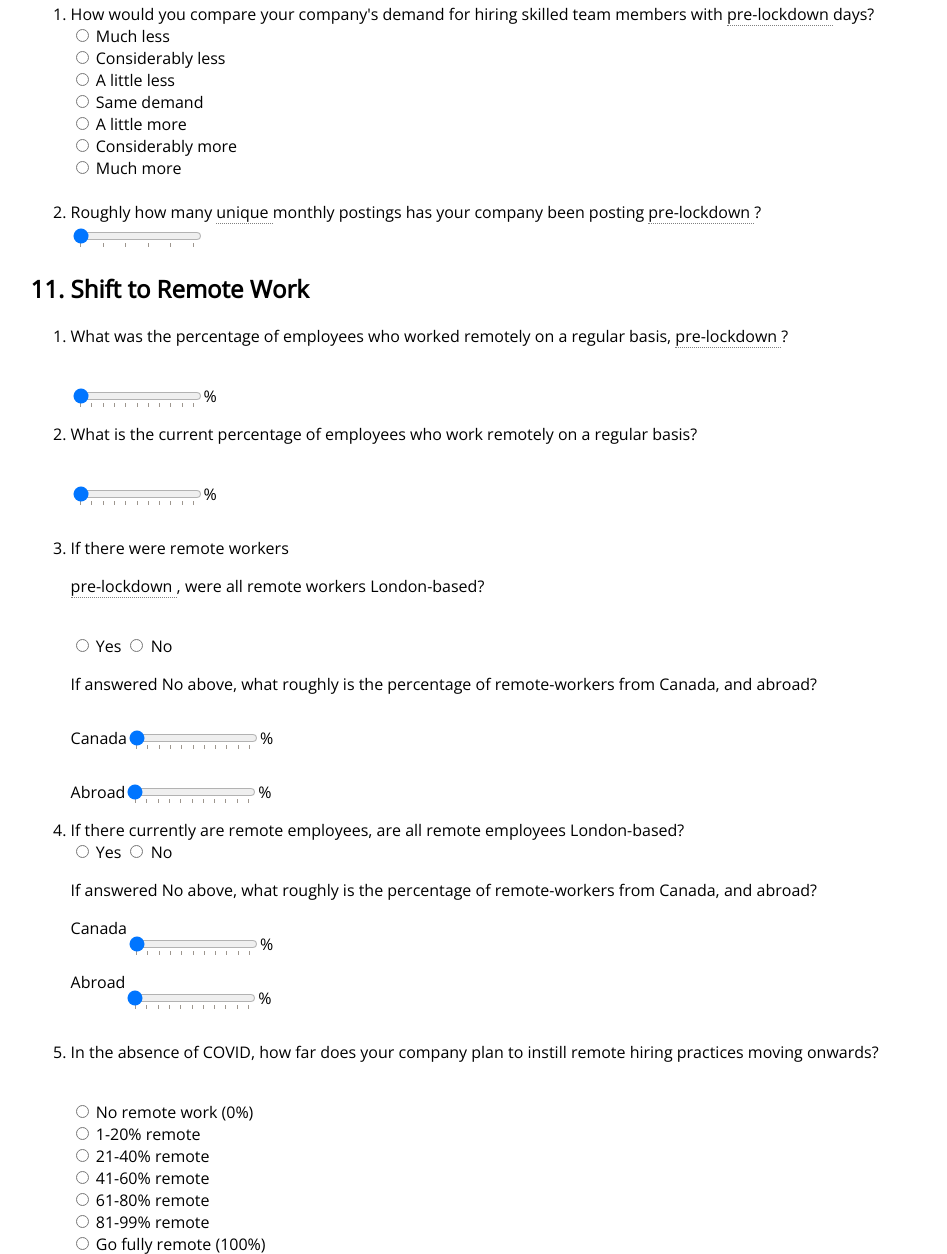
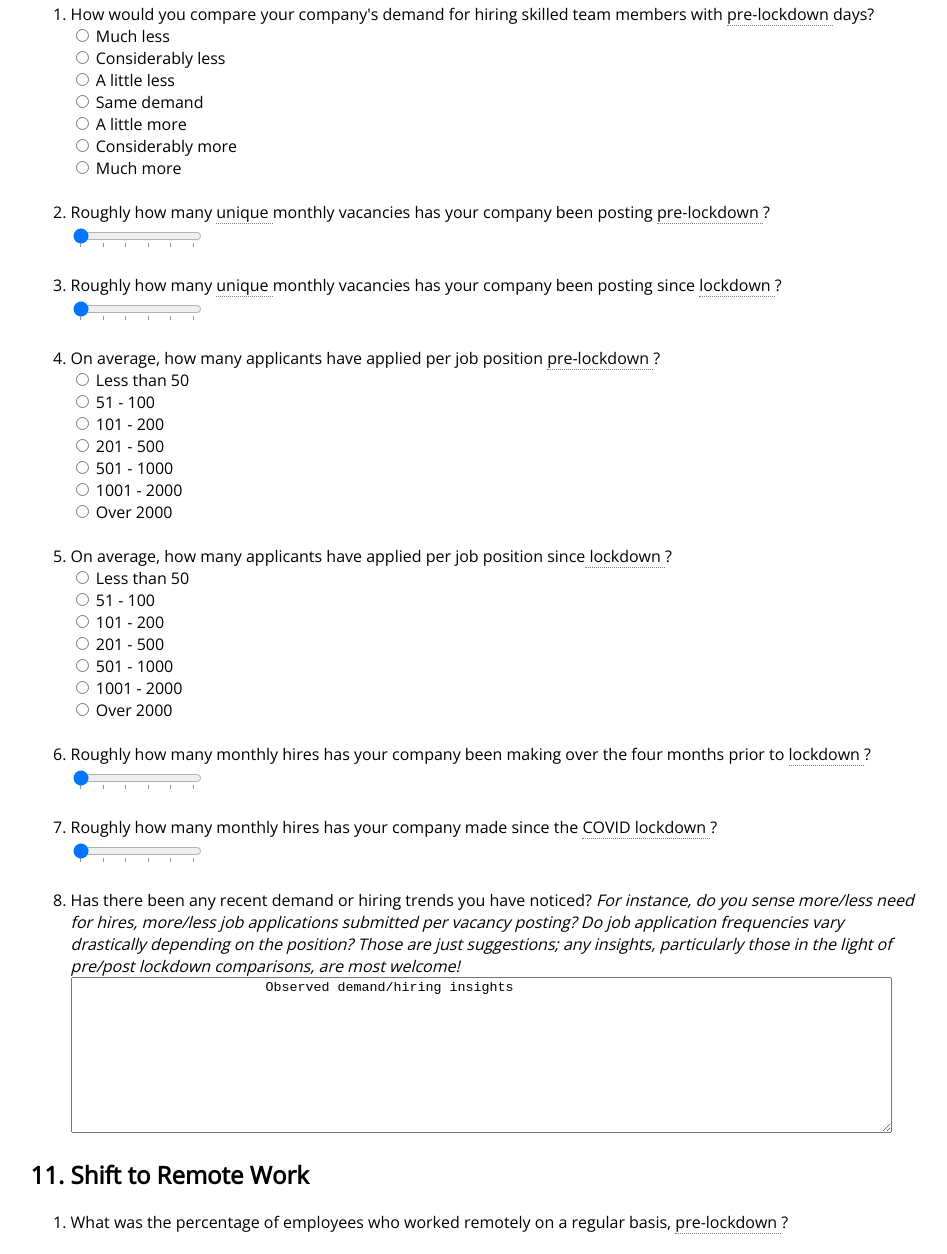
Before and after one commit to NohaKareem/City-survey, a plain HTML site: page index.html in a window 1280 px wide. Shown: the part 133-1387 px from the top of the page, without its empty margins (167-1114 px from the left). Drawn offline with nearby package versions, Linux system fonts and the light colour scheme.

Commit message:
Added questions for topic 5

```diff
--- a/index.html
+++ b/index.html
@@ -43,7 +43,11 @@
 
                 <br>
                 <li>
-                    <label for="">Roughly how many <div class="preLockDown">unique <span class="tooltip">Unique per position, not posting medium. For instnace, one job posted on the company website and five other hiring websites is marked as 1.</span></div> monthly postings has your company been posting <div class="preLockDown">pre-lockdown <span class="tooltip">druing 4 months to the COVID lockdown (around mid-March, 2020)</span></div>?</label>
+                    <label for="">
+                        Roughly how many <div class="preLockDown">unique <span class="tooltip">Unique per position, not posting medium. For instnace, one job posted on the company website and five other hiring websites is marked as 1.</span></div>
+                        monthly vacancies has your company been posting <div class="preLockDown">pre-lockdown
+                        <span class="tooltip">druing 4 months to the COVID lockdown (around mid-March, 2020)</span></div>?
+                    </label>
                     <br>
                     <input type="range" value="0" id="q5_2" name="q5_2" min="0" max="50" list="job_posts" class="question">
                     <datalist id="job_posts">
@@ -55,7 +59,109 @@
                         <option value="50"></option>
                     </datalist>
                     <p class="response notPercent"></p>
-            </li>
+                </li>
+
+                <br>
+                <li>
+                    <label for="q5_3">
+                        Roughly how many <div class="preLockDown">unique <span class="tooltip">Unique per position, not posting medium. For instnace, one job posted on the company website and five other hiring websites is marked as 1.</span></div>
+                        monthly vacancies has your company been posting since <div class="preLockDown">lockdown
+                        <span class="tooltip">Lockdown has started in London, ON around mid-March, 2020</span></div>?
+                    </label>
+                    <br>
+                    <input type="range" value="0" id="q5_3" name="q5_3" min="0" max="50" list="job_posts" class="question">
+                    <p class="response notPercent"></p>
+                </li>
+
+                <br>
+                <li>
+                    <label for="q5_4">On average, how many applicants have applied per job position <div class="preLockDown">pre-lockdown <span class="tooltip">druing 4 months to the COVID lockdown (around mid-March, 2020)</span></div>?</label>
+                    <br>
+                    <input type="radio" id="q5_4_1" name="q5_4" value="q5_4_1">
+                    <label for="q5_4_1">Less than 50</label>
+                    <br>
+                    <input type="radio" id="q5_4_2" name="q5_4" value="q5_4_2">
+                    <label for="q5_4_2">51 - 100</label>
+                    <br>
+                    <input type="radio" id="q5_4_3" name="q5_4" value="q5_4_3">
+                    <label for="q5_4_3">101 - 200</label>
+                    <br>
+                    <input type="radio" id="q5_4_4" name="q5_4" value="q5_4_4">
+                    <label for="q5_4_4">201 - 500</label>
+                    <br>
+                    <input type="radio" id="q5_4_5" name="q5_4" value="q5_4_5">
+                    <label for="q5_4_5">501 - 1000</label>
+                    <br>
+                    <input type="radio" id="q5_4_5" name="q5_4" value="q5_4_5">
+                    <label for="q5_4_5">1001 - 2000</label>
+                    <br>
+                    <input type="radio" id="q5_4_6" name="q5_4" value="q5_4_6">
+                    <label for="q5_4_6">Over 2000</label>
+                    <br>
+                </li>
+
+                <br>
+                <li>
+                    <label for="q5_5">On average, how many applicants have applied per job position since<div class="preLockDown"> lockdown <span class="tooltip">Lockdown has started in London, ON around mid-March, 2020</span></div>?</label>
+                    <br>
+                    <input type="radio" id="q5_5_1" name="q5_5" value="q5_5_1">
+                    <label for="q5_5_1">Less than 50</label>
+                    <br>
+                    <input type="radio" id="q5_5_2" name="q5_5" value="q5_5_2">
+                    <label for="q5_5_2">51 - 100</label>
+                    <br>
+                    <input type="radio" id="q5_5_3" name="q5_5" value="q5_5_3">
+                    <label for="q5_5_3">101 - 200</label>
+                    <br>
+                    <input type="radio" id="q5_5_4" name="q5_5" value="q5_5_4">
+                    <label for="q5_5_4">201 - 500</label>
+                    <br>
+                    <input type="radio" id="q5_5_5" name="q5_5" value="q5_5_5">
+                    <label for="q5_5_5">501 - 1000</label>
+                    <br>
+                    <input type="radio" id="q5_5_5" name="q5_5" value="q5_5_5">
+                    <label for="q5_5_5">1001 - 2000</label>
+                    <br>
+                    <input type="radio" id="q5_5_6" name="q5_5" value="q5_5_6">
+                    <label for="q5_5_6">Over 2000</label>
+                    <br>
+                </li>
+
+                <br>
+                <li>
+                    <label for="q5_6">
+                        Roughly how many monthly hires has your company been making over the four months prior to <div class="preLockDown">lockdown
+                        <span class="tooltip">Lockdown has started in London, ON around mid-March, 2020</span></div>?
+                    </label>
+                    <br>
+                    <input type="range" value="0" id="q5_6" name="q5_6" min="0" max="50" list="job_posts" class="question">
+                    <p class="response notPercent"></p>
+                </li>
+
+                <br>
+                <li>
+                    <label for="q5_7">
+                        Roughly how many monthly hires has your company made since the <div class="preLockDown">COVID lockdown
+                        <span class="tooltip">Lockdown has started in London, ON around mid-March, 2020</span></div>?
+                    </label>
+                    <br>
+                    <input type="range" value="0" id="q5_7" name="q5_7" min="0" max="50" list="job_posts" class="question">
+                    <p class="response notPercent"></p>
+                </li>
+
+                <br>
+                <li>
+                    <label for="q5_8">Has there been any recent demand or hiring trends you have noticed?
+                        <span class="hint">
+                            For instance, do you sense more/less need for hires, more/less job applications submitted per vacancy posting? Do job application frequencies vary drastically depending on the position? Those are just suggestions; any insights, particularly those in the light of pre/post lockdown comparisons, are most welcome!
+                        </span>
+                    </label>
+
+                    <textarea name="q5_8" id="q5_8" cols="100" rows="10">
+                        Observed demand/hiring insights
+                    </textarea>
+                </li>
+
 
             </ol>
             <h2>11. Shift to Remote Work</h2>
@@ -92,7 +198,7 @@
                 </div>
 
                 <li>
-                    <p>If there were remote workers <div class="preLockDown">pre-lockdown <span class="tooltip">druing 4 months to the COVID lockdown (around mid-March, 2020)</span></div>, were all remote workers London-based?</p>
+                    <label for="london_loc">If there were remote workers <div class="preLockDown">pre-lockdown <span class="tooltip">druing 4 months to the COVID lockdown (around mid-March, 2020)</span></div>, were all remote workers London-based?</label>
                     <br>
                     <input type="radio" id="london_loc_yes" name="london_loc" value="yes">
                     <label for="london_loc_yes">Yes</label>
@@ -130,7 +236,7 @@
                     </div>
                 </li>
                 <li>
-                    <p>In the absence of COVID, how far does your company plan to instill remote hiring practices moving onwards?</p>
+                    <label for="future_remote">In the absence of COVID, how far does your company plan to instill remote hiring practices moving onwards?</label>
                     <br>
                     <input type="radio" id="no_remote" name="future_remote" value="no_remote">
                     <label for="no_remote">No remote work (0%)</label>
@@ -191,11 +297,11 @@
                 <br>
                 <li>
                     <label for="q8">
-                        Have there been any recent remote hiring trends you have noticed since the <div class="preLockDown">COVID lockdown<span class="tooltip">Lockdown has started in London, ON around mid-March, 2020?</span></div>
+                        Have there been any recent remote hiring trends you have noticed since the <div class="preLockDown">COVID lockdown<span class="tooltip">Lockdown has started in London, ON around mid-March, 2020</span></div>?
                         <br> <span class="hint">For instance, has the pool of skill-sets saught after changed? Are you considering a wider talent pool, such as candidates from outside London? Are you hiring for merged roles that would have normally (pre-lockdown) been separate positions? Those are just suggestions; any insights, particularly those in the light of pre/post lockdown comparisons, are most welcome!</span>
                     </label>
                     <textarea id="q8" name="q8" rows="10" cols ="100">
-                        Noticed remote hiring trend insights
+                        Observed remote hiring trend insights
                     </textarea>
                 </li>
                 <br>
```
